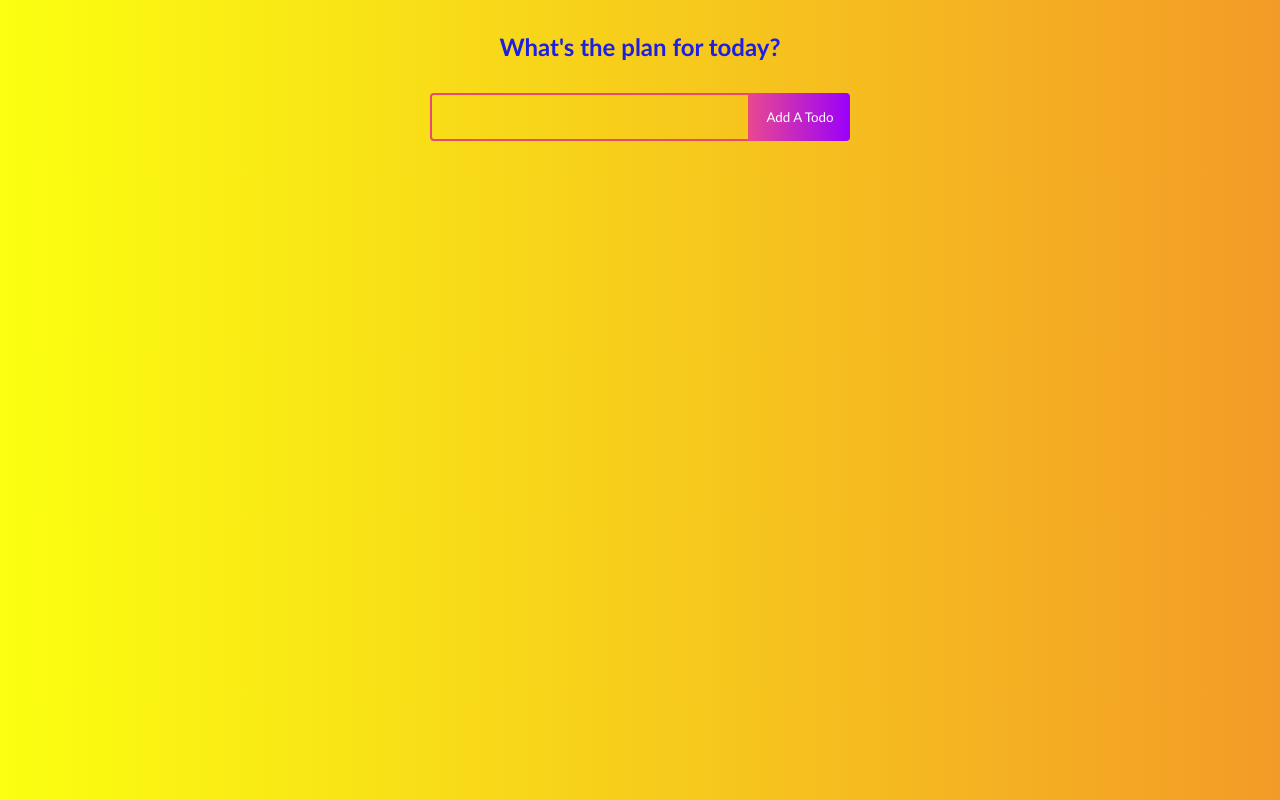
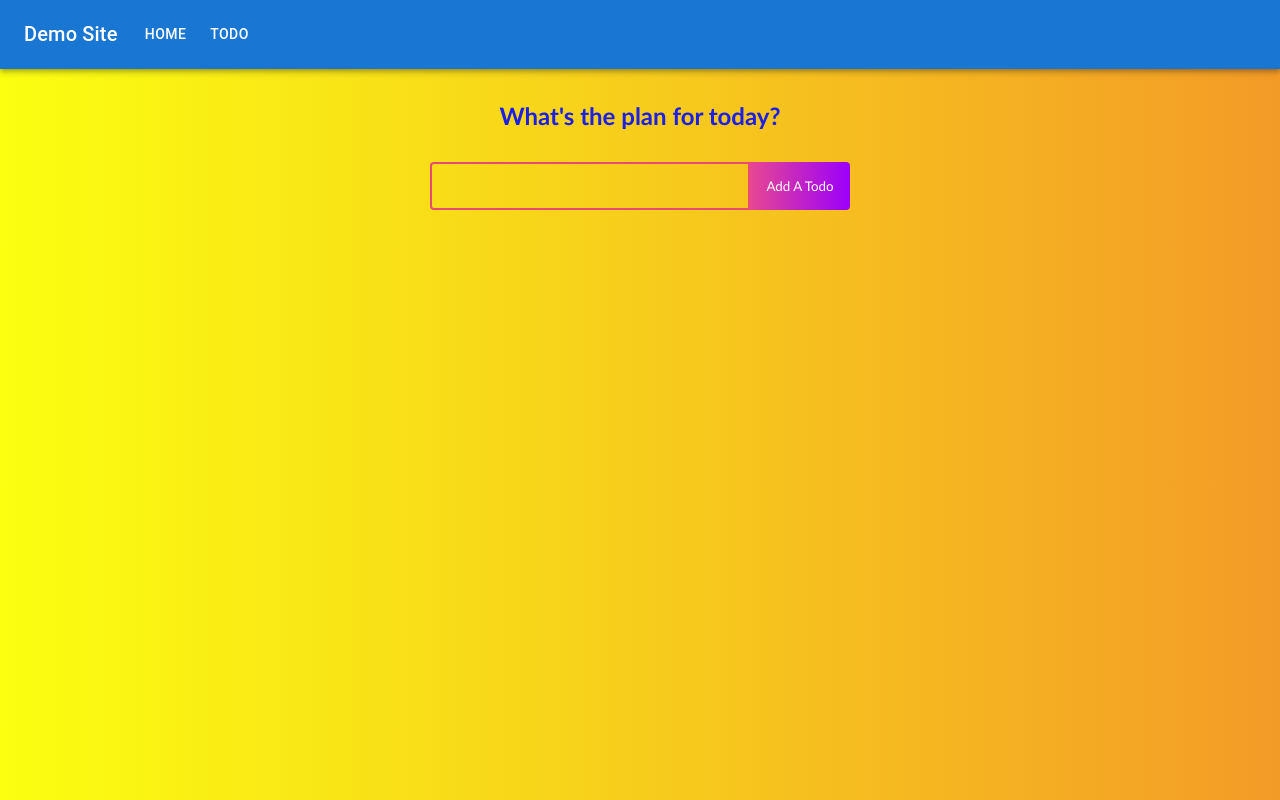
Before and after one commit to DinaSteinberg/mcon-353-demo-site, a React (Create React App) app: page /todo in a window 1280 px wide. Built offline with nearby package versions, Linux system fonts and the light colour scheme.

Commit message:
Added header

```diff
--- a/src/components/app/App.js
+++ b/src/components/app/App.js
@@ -1,17 +1,28 @@
 import './App.css';
 import React from "react";
 import {Home} from '../home/Home';
-import {Todo} from '../todo/Todo';
 import TodoList from '../todo_youTube/TodoList';
+import {Header} from '../header/header';
+import {
+  BrowserRouter,
+  Routes,
+  Route,
+} from "react-router-dom";
 
 
 
 function App() {
+  return (
+    <div>
 
-  return (
+  <BrowserRouter>
+  <Header/>
+    <Routes>
+      <Route path="/" element={<Home />}/>
+      <Route path="/todo" element={<TodoList />} />
+    </Routes>
+  </BrowserRouter>
 
-    <div>
-      <TodoList />
     </div>
   );
 }
--- /dev/null
+++ b/src/components/header/header.jsx
@@ -0,0 +1,107 @@
+import * as React from "react";
+import AppBar from "@mui/material/AppBar";
+import Box from "@mui/material/Box";
+import Toolbar from "@mui/material/Toolbar";
+import IconButton from "@mui/material/IconButton";
+import Typography from "@mui/material/Typography";
+import Menu from "@mui/material/Menu";
+import MenuIcon from "@mui/icons-material/Menu";
+import Container from "@mui/material/Container";
+import Button from "@mui/material/Button";
+import MenuItem from "@mui/material/MenuItem";
+import { useNavigate } from "react-router-dom";
+
+const pages = [
+  { title: "Home", path: "/" },
+  { title: "Todo", path: "/todo" },
+];
+
+export const Header = () => {
+  const navigate = useNavigate();
+  const [anchorElNav, setAnchorElNav] = React.useState(null);
+
+  const handleOpenNavMenu = (event) => {
+    setAnchorElNav(event.currentTarget);
+  };
+
+  const handleCloseNavMenu = (page) => {
+    setAnchorElNav(null);
+    navigate(page.path);
+  };
+
+  return (
+    <AppBar position="static">
+      <Container maxWidth="xl">
+        <Toolbar disableGutters>
+          <Typography
+            variant="h6"
+            noWrap
+            component="div"
+            sx={{ mr: 2, display: { xs: "none", md: "flex" } }}
+          >
+            Demo Site
+          </Typography>
+
+          <Box sx={{ flexGrow: 1, display: { xs: "flex", md: "none" } }}>
+            <IconButton
+              size="large"
+              aria-label="account of current user"
+              aria-controls="menu-appbar"
+              aria-haspopup="true"
+              onClick={handleOpenNavMenu}
+              color="inherit"
+            >
+              <MenuIcon />
+            </IconButton>
+            <Menu
+              id="menu-appbar"
+              anchorEl={anchorElNav}
+              anchorOrigin={{
+                vertical: "bottom",
+                horizontal: "left",
+              }}
+              keepMounted
+              transformOrigin={{
+                vertical: "top",
+                horizontal: "left",
+              }}
+              open={Boolean(anchorElNav)}
+              onClose={handleCloseNavMenu}
+              sx={{
+                display: { xs: "block", md: "none" },
+              }}
+            >
+              {pages.map((page) => (
+                <MenuItem
+                  key={page.title}
+                  onClick={() => handleCloseNavMenu(page)}
+                >
+                  <Typography textAlign="center">{page.title}</Typography>
+                </MenuItem>
+              ))}
+            </Menu>
+          </Box>
+          <Typography
+            variant="h6"
+            noWrap
+            component="div"
+            sx={{ flexGrow: 1, display: { xs: "flex", md: "none" } }}
+          >
+            Demo Site
+          </Typography>
+          <Box sx={{ flexGrow: 1, display: { xs: "none", md: "flex" } }}>
+            {pages.map((page) => (
+              <Button
+                key={page.title}
+                onClick={() => handleCloseNavMenu(page)}
+                sx={{ my: 2, color: "white", display: "block" }}
+              >
+                {page.title}
+              </Button>
+            ))}
+          </Box>
+        </Toolbar>
+      </Container>
+    </AppBar>
+  );
+};
```
